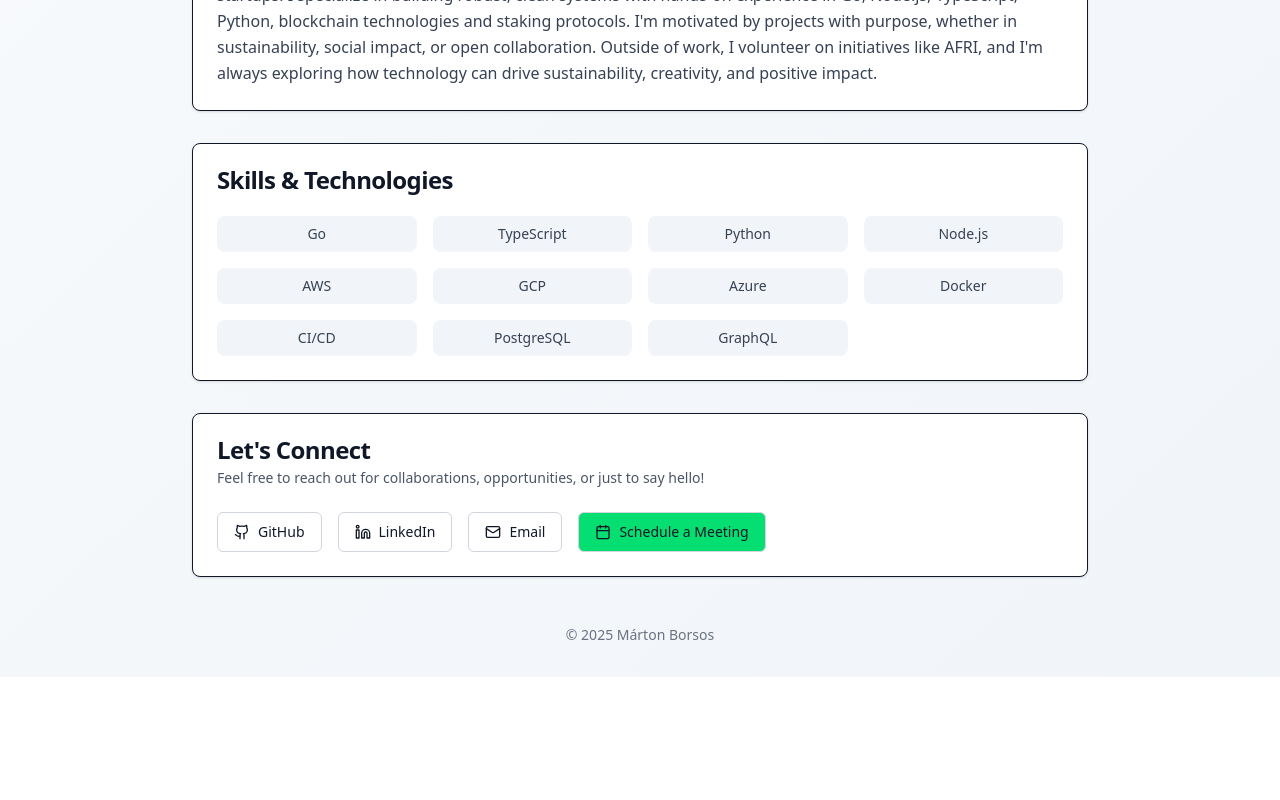
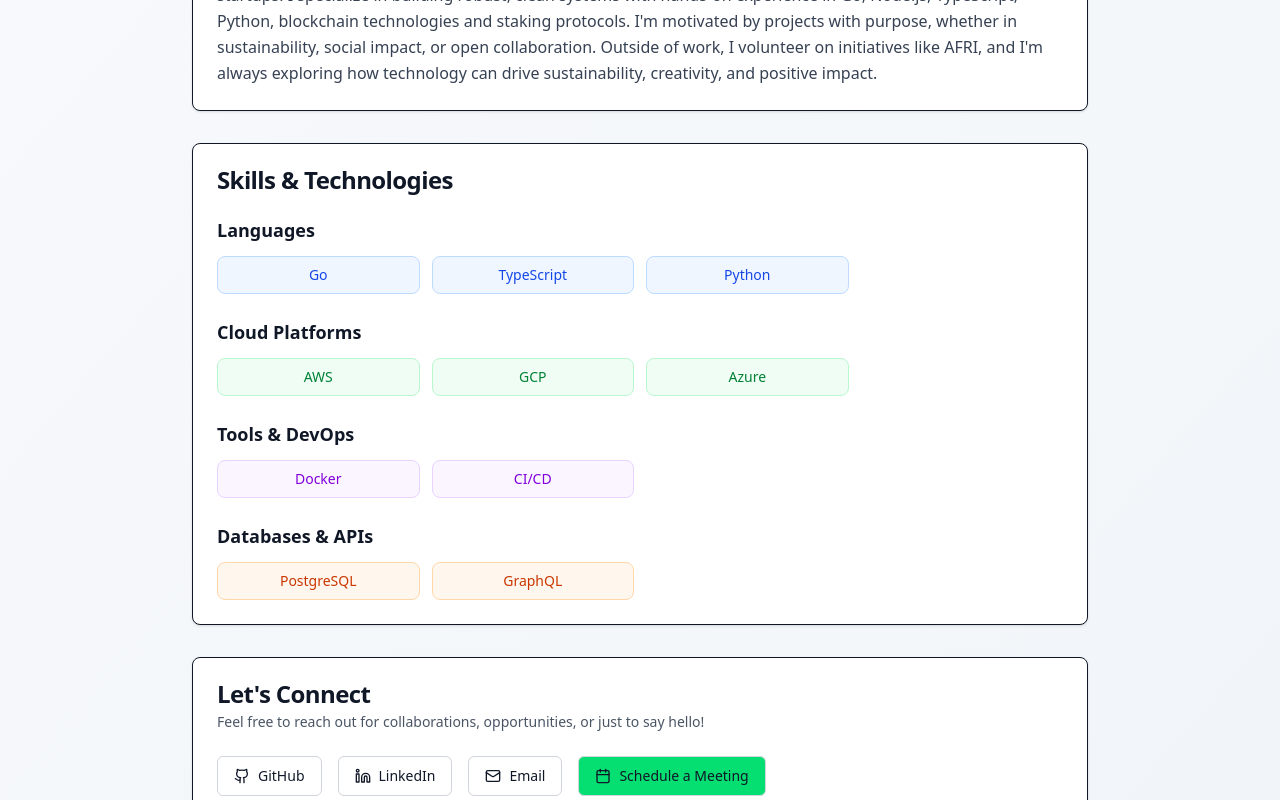
Before and after one commit to DaBors/dabors.github.io, a React (Vite) app: page / in a window 1280 px wide. Shown: the part 543-1343 px from the top of the page. Before the commit the page ends 1220 px from the top, so only its background shows below. Built offline with nearby package versions, Linux system fonts and the light colour scheme.

Commit message:
Added clear sections for skills

```diff
--- a/src/App.tsx
+++ b/src/App.tsx
@@ -73,27 +73,78 @@ export default function App() {
                         <CardTitle>Skills & Technologies</CardTitle>
                     </CardHeader>
                     <CardContent>
-                        <div className="grid grid-cols-2 md:grid-cols-4 gap-4">
+                        <div className="space-y-6">
+                            {/* Languages */}
+                            <div>
+                                <h3 className="text-lg font-semibold text-gray-900 mb-3">
+                                    Languages
+                                </h3>
+                                <div className="grid grid-cols-2 md:grid-cols-4 gap-3">
                                     {[
                                         "Go",
                                         "TypeScript",
                                         "Python",
-                                "Node.js",
-                                "AWS",
-                                "GCP",
-                                "Azure",
-                                "Docker",
-                                "CI/CD",
-                                "PostgreSQL",
-                                "GraphQL",
                                     ].map((skill) => (
                                         <div
                                             key={skill}
-                                    className="bg-slate-100 rounded-lg px-3 py-2 text-center text-sm font-medium text-gray-700"
+                                            className="bg-blue-50 border border-blue-200 rounded-lg px-3 py-2 text-center text-sm font-medium text-blue-700"
                                         >
                                             {skill}
                                         </div>
                                     ))}
+                                </div>
+                            </div>
+
+                            {/* Cloud Platforms */}
+                            <div>
+                                <h3 className="text-lg font-semibold text-gray-900 mb-3">
+                                    Cloud Platforms
+                                </h3>
+                                <div className="grid grid-cols-2 md:grid-cols-4 gap-3">
+                                    {["AWS", "GCP", "Azure"].map((skill) => (
+                                        <div
+                                            key={skill}
+                                            className="bg-green-50 border border-green-200 rounded-lg px-3 py-2 text-center text-sm font-medium text-green-700"
+                                        >
+                                            {skill}
+                                        </div>
+                                    ))}
+                                </div>
+                            </div>
+
+                            {/* Tools & DevOps */}
+                            <div>
+                                <h3 className="text-lg font-semibold text-gray-900 mb-3">
+                                    Tools & DevOps
+                                </h3>
+                                <div className="grid grid-cols-2 md:grid-cols-4 gap-3">
+                                    {["Docker", "CI/CD"].map((skill) => (
+                                        <div
+                                            key={skill}
+                                            className="bg-purple-50 border border-purple-200 rounded-lg px-3 py-2 text-center text-sm font-medium text-purple-700"
+                                        >
+                                            {skill}
+                                        </div>
+                                    ))}
+                                </div>
+                            </div>
+
+                            {/* Databases & APIs */}
+                            <div>
+                                <h3 className="text-lg font-semibold text-gray-900 mb-3">
+                                    Databases & APIs
+                                </h3>
+                                <div className="grid grid-cols-2 md:grid-cols-4 gap-3">
+                                    {["PostgreSQL", "GraphQL"].map((skill) => (
+                                        <div
+                                            key={skill}
+                                            className="bg-orange-50 border border-orange-200 rounded-lg px-3 py-2 text-center text-sm font-medium text-orange-700"
+                                        >
+                                            {skill}
+                                        </div>
+                                    ))}
+                                </div>
+                            </div>
                         </div>
                     </CardContent>
                 </Card>
```
Also changed, not shown: 6 other files (tests, documents, lock files or other folders). Lines whose indentation alone changed are shown as unchanged.
